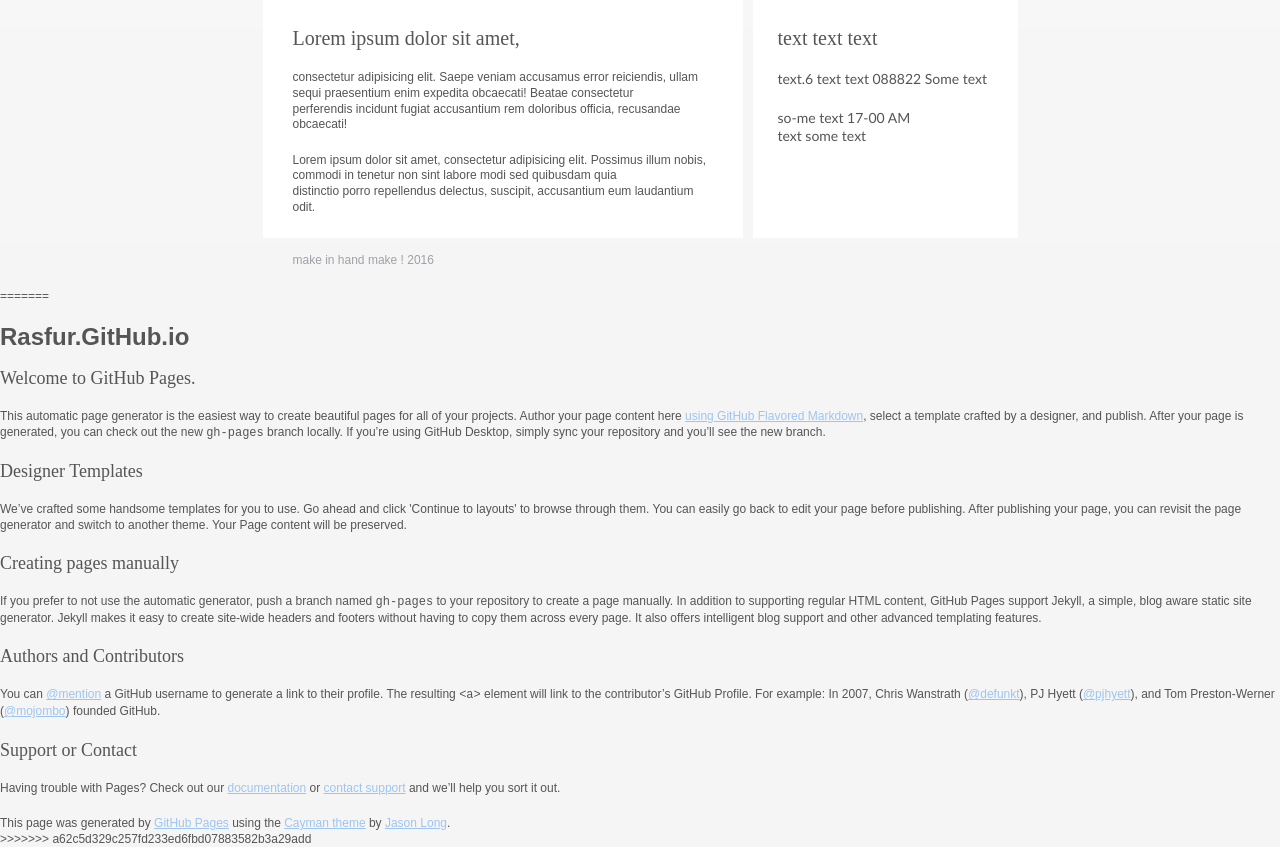
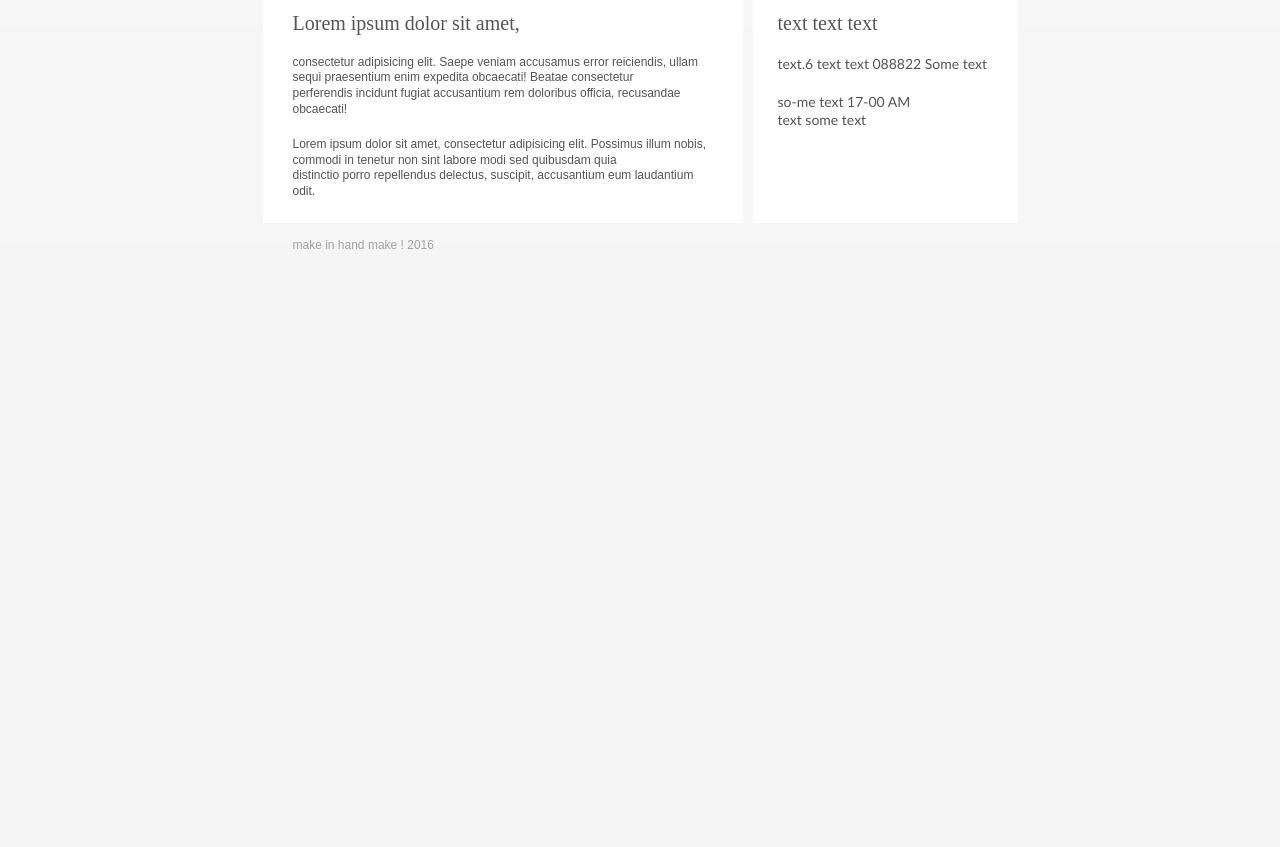
Before and after one commit to rasfur/rasfur.github.io, a plain HTML site: page index.html in a window 1280 px wide. Shown: the part 617-1464 px from the top of the page. After the commit the page ends 890 px from the top, so only its background shows below. Drawn offline with nearby package versions, Linux system fonts and the light colour scheme.

Commit message:
Update index.html

```diff
--- a/index.html
+++ b/index.html
@@ -1,5 +1,5 @@
 <!DOCTYPE html>
-<<<<<<< HEAD
+
 <html lang="ru">
 <head>
     <meta charset="UTF-8">
@@ -47,57 +47,3 @@
     </div>
 </body>
 </html>
-=======
-<html lang="en-us">
-  <head>
-    <meta charset="UTF-8">
-    <title>Rasfur.GitHub.io by rasfur</title>
-    <meta name="viewport" content="width=device-width, initial-scale=1">
-    <link rel="stylesheet" type="text/css" href="stylesheets/normalize.css" media="screen">
-    <link href='https://fonts.googleapis.com/css?family=Open+Sans:400,700' rel='stylesheet' type='text/css'>
-    <link rel="stylesheet" type="text/css" href="stylesheets/stylesheet.css" media="screen">
-    <link rel="stylesheet" type="text/css" href="stylesheets/github-light.css" media="screen">
-  </head>
-  <body>
-    <section class="page-header">
-      <h1 class="project-name">Rasfur.GitHub.io</h1>
-      <h2 class="project-tagline"></h2>
-    </section>
-
-    <section class="main-content">
-      <h3>
-<a id="welcome-to-github-pages" class="anchor" href="#welcome-to-github-pages" aria-hidden="true"><span aria-hidden="true" class="octicon octicon-link"></span></a>Welcome to GitHub Pages.</h3>
-
-<p>This automatic page generator is the easiest way to create beautiful pages for all of your projects. Author your page content here <a href="https://guides.github.com/features/mastering-markdown/">using GitHub Flavored Markdown</a>, select a template crafted by a designer, and publish. After your page is generated, you can check out the new <code>gh-pages</code> branch locally. If you’re using GitHub Desktop, simply sync your repository and you’ll see the new branch.</p>
-
-<h3>
-<a id="designer-templates" class="anchor" href="#designer-templates" aria-hidden="true"><span aria-hidden="true" class="octicon octicon-link"></span></a>Designer Templates</h3>
-
-<p>We’ve crafted some handsome templates for you to use. Go ahead and click 'Continue to layouts' to browse through them. You can easily go back to edit your page before publishing. After publishing your page, you can revisit the page generator and switch to another theme. Your Page content will be preserved.</p>
-
-<h3>
-<a id="creating-pages-manually" class="anchor" href="#creating-pages-manually" aria-hidden="true"><span aria-hidden="true" class="octicon octicon-link"></span></a>Creating pages manually</h3>
-
-<p>If you prefer to not use the automatic generator, push a branch named <code>gh-pages</code> to your repository to create a page manually. In addition to supporting regular HTML content, GitHub Pages support Jekyll, a simple, blog aware static site generator. Jekyll makes it easy to create site-wide headers and footers without having to copy them across every page. It also offers intelligent blog support and other advanced templating features.</p>
-
-<h3>
-<a id="authors-and-contributors" class="anchor" href="#authors-and-contributors" aria-hidden="true"><span aria-hidden="true" class="octicon octicon-link"></span></a>Authors and Contributors</h3>
-
-<p>You can <a href="https://help.github.com/articles/basic-writing-and-formatting-syntax/#mentioning-users-and-teams" class="user-mention">@mention</a> a GitHub username to generate a link to their profile. The resulting <code>&lt;a&gt;</code> element will link to the contributor’s GitHub Profile. For example: In 2007, Chris Wanstrath (<a href="https://github.com/defunkt" class="user-mention">@defunkt</a>), PJ Hyett (<a href="https://github.com/pjhyett" class="user-mention">@pjhyett</a>), and Tom Preston-Werner (<a href="https://github.com/mojombo" class="user-mention">@mojombo</a>) founded GitHub.</p>
-
-<h3>
-<a id="support-or-contact" class="anchor" href="#support-or-contact" aria-hidden="true"><span aria-hidden="true" class="octicon octicon-link"></span></a>Support or Contact</h3>
-
-<p>Having trouble with Pages? Check out our <a href="https://help.github.com/pages">documentation</a> or <a href="https://github.com/contact">contact support</a> and we’ll help you sort it out.</p>
-
-      <footer class="site-footer">
-
-        <span class="site-footer-credits">This page was generated by <a href="https://pages.github.com">GitHub Pages</a> using the <a href="https://github.com/jasonlong/cayman-theme">Cayman theme</a> by <a href="https://twitter.com/jasonlong">Jason Long</a>.</span>
-      </footer>
-
-    </section>
-
-
-  </body>
-</html>
->>>>>>> a62c5d329c257fd233ed6fbd07883582b3a29add
```
